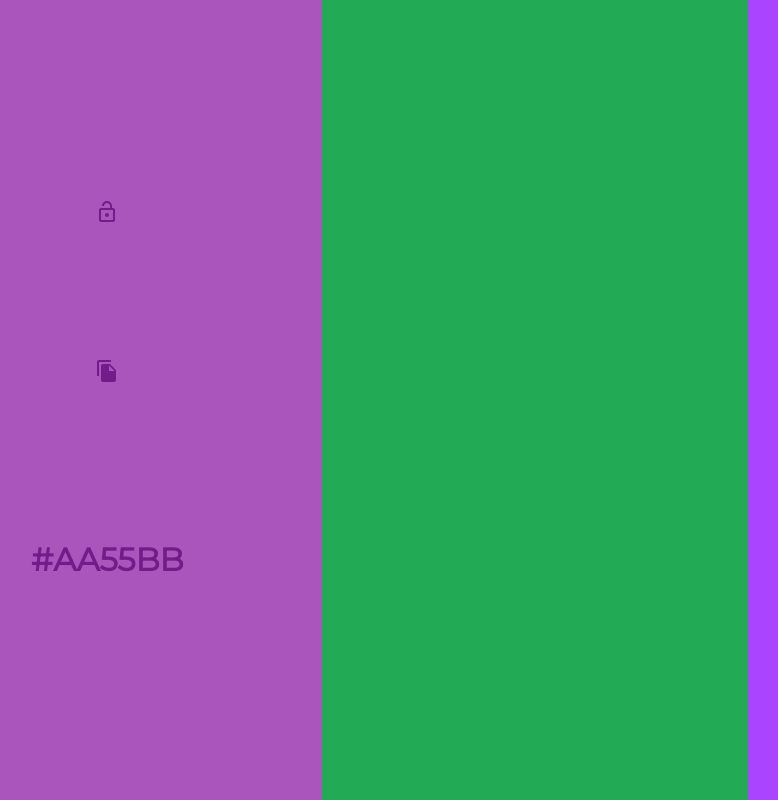
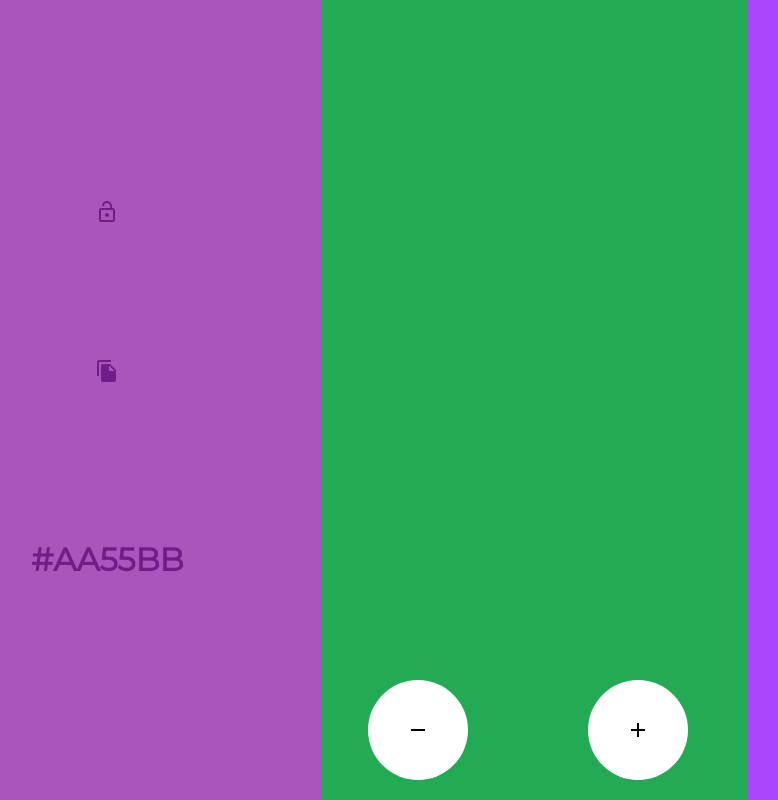
Before and after one commit to Sir-Martin-Esq-III/colors2, a React (Create React App) app: page / in a window 1280 px wide. Shown: the whole page, without its empty margins (106-884 px from the left). Built offline with nearby package versions, Linux system fonts and the light colour scheme.

Commit message:
Added functionality to add and remove colors from the list

```diff
--- a/src/App.js
+++ b/src/App.js
@@ -1,6 +1,9 @@
-import {useState } from 'react';
+import {useState} from 'react';
 import './style.css';
 import ColorBox from './components/ColorBox'
+import Addbutton from './components/AddButton';
+import RemoveButton from './components/RemoveButton';
+
 
 function App() {
 
@@ -13,15 +16,20 @@ function App() {
     var newColors=[]
     setPrevColors(Colors)
     for (let col in Colors){
-      console.log("TEST"+Colors[col]+" "+lockedColors);
       if (lockedColors.includes(Colors[col])){
         newColors.push(Colors[col])
         continue
       }
       //Creates a new hex value and converts it to a vaild hex color string
-      newColors.push("#"+(Math.random()*16777215).toString(16).split('.')[0].toUpperCase())
+      var newCol=genNewHex()
+      console.log(newCol)
+      newColors.push(newCol)
     }
     setColors(newColors)
+  }
+
+  function genNewHex(){
+      return String("#"+(Math.random()*16777215).toString(16).split('.')[0].toUpperCase())
   }
 
   //Checks for space press or backspace
@@ -38,6 +46,10 @@ function App() {
 
   return (
     <div className="App">
+      <div className="button-container">
+        <RemoveButton setCol={setColors} col={Colors}/>
+        <Addbutton setColors={setColors} colors={Colors} newHexGen={genNewHex}/>
+      </div>
       {Colors.map((color)=>
       <ColorBox key={Colors.indexOf(color)} bgCol={color} boxWidth={Colors.length} lockedCols={setLockedColors} lockedList={lockedColors}/>
       )}
--- /dev/null
+++ b/src/components/AddButton.js
@@ -0,0 +1,25 @@
+import React from 'react';
+import AddIcon from '@material-ui/icons/Add';
+
+function Addbutton(props) {
+
+    var len=props.colors.length
+    const addColor=()=>{
+        //Check if the array is too big. More than 10? or 5???s
+        if(len<10){
+            const newCol=props.newHexGen()
+            props.setColors(props.colors.concat(newCol))
+        }
+    }
+    var bgCol="white"
+    if(len>=10){
+        bgCol="grey"
+    }
+    return (
+        <div className="add-icon-container" style={{backgroundColor:bgCol}} id="button" onClick={addColor}>
+            <AddIcon  />
+        </div>
+    );
+}
+
+export default Addbutton;
--- a/src/components/ColorBox.js
+++ b/src/components/ColorBox.js
@@ -6,7 +6,6 @@ import LockOpenIcon from '@material-ui/icons/LockOpen';
 function ColorBox(props) {
 
     const bWidth=100/props.boxWidth+"vw";
-    const textColor="color-mix(#FFFFFF,"+props.bgCol+")"
     const [locked, setLocked]=useState(false)
 
     //Adds current Color to clipboard
@@ -31,8 +30,6 @@ function ColorBox(props) {
         lockIcon=<LockOpenIcon style={{color:props.bgCol, mixBlendMode: "multiply"}} className="icon"  onClick={lockColor}/>
     }
 
-
-    console.log(textColor);
     return (
         <div className="ColorBox-container" style={{backgroundColor:props.bgCol, width:bWidth}}>
             <div className="colorBox-content">
--- /dev/null
+++ b/src/components/RemoveButton.js
@@ -0,0 +1,27 @@
+import React from 'react';
+import RemoveIcon from '@material-ui/icons/Remove';
+
+function RemoveButton(props) {
+    var len=props.col.length
+    const remCol=()=>{
+        if(len>1){
+            var newCols=Array.from(props.col)
+            console.log(newCols)
+            newCols.splice(newCols.length-1,1)
+            props.setCol(newCols)
+
+        }
+    }
+
+    var bgCol="white"
+    if(len<=1){
+        bgCol="grey"
+    }
+    return (
+        <div className="rem-icon-container" style={{backgroundColor:bgCol}} id="button" onClick={remCol}>
+            <RemoveIcon  />
+        </div>
+    );
+}
+
+export default RemoveButton;
--- a/src/style.css
+++ b/src/style.css
@@ -15,6 +15,47 @@ ul {
       -ms-flex-direction: row;
           flex-direction: row;
   font-family: 'Montserrat', sans-serif;
+}
+
+.App .button-container {
+  position: fixed;
+  width: 25%;
+  height: 10%;
+  display: -webkit-box;
+  display: -ms-flexbox;
+  display: flex;
+  -webkit-box-orient: horizontal;
+  -webkit-box-direction: normal;
+      -ms-flex-direction: row;
+          flex-direction: row;
+  -webkit-box-pack: justify;
+      -ms-flex-pack: justify;
+          justify-content: space-between;
+  top: 85%;
+  left: 37%;
+}
+
+.App .button-container #button {
+  display: -webkit-box;
+  display: -ms-flexbox;
+  display: flex;
+  -webkit-box-orient: vertical;
+  -webkit-box-direction: normal;
+      -ms-flex-direction: column;
+          flex-direction: column;
+  place-content: center;
+  -webkit-box-align: center;
+      -ms-flex-align: center;
+          align-items: center;
+  width: 100px;
+  height: 100px;
+  background-color: white;
+  border-radius: 50%;
+}
+
+.App .button-container #button:hover {
+  -webkit-transform: scale(120%);
+          transform: scale(120%);
 }
 
 .App .ColorBox-container {
--- a/src/style.scss
+++ b/src/style.scss
@@ -14,6 +14,36 @@
     display: flex;
     flex-direction: row;
     font-family: 'Montserrat', sans-serif;
+
+    .button-container{
+        position: fixed;
+        width: 25%;
+        height: 10%;
+        display: flex;
+        flex-direction: row;
+        justify-content: space-between;
+        top: 85%;
+        left: 37%;
+
+        #button{
+            display: flex;
+            flex-direction: column;
+            place-content: center;
+            align-items: center;
+            width: 100px;
+            height: 100px;
+            background-color: white;
+            border-radius: 50%;
+        }
+
+        #button:hover{
+            transform: scale(120%);
+        }
+
+    }
+
+
+
 
     .ColorBox-container{
         height: 100%;
```
Also changed, not shown: 1 other file (tests, documents, lock files or other folders).
